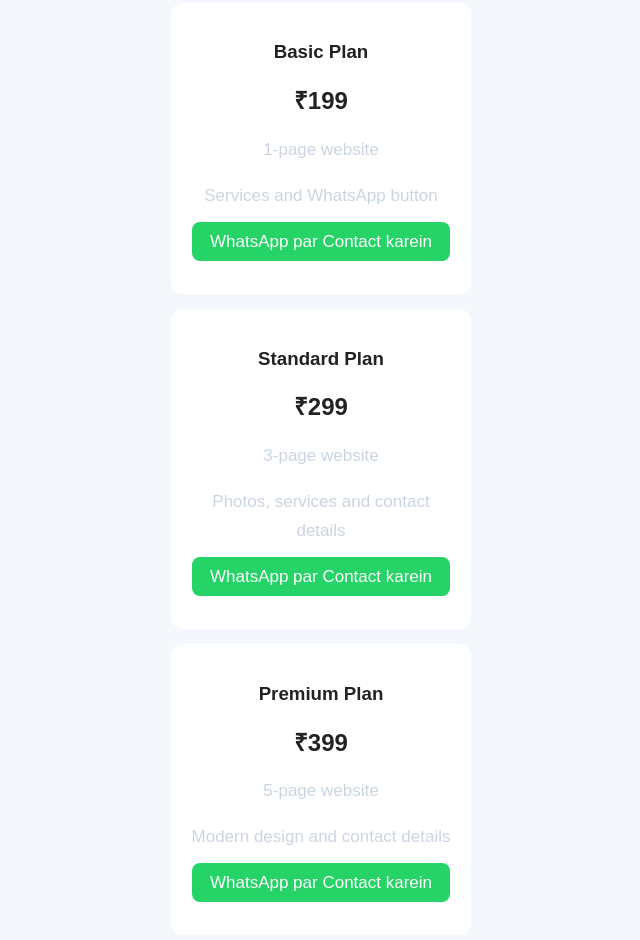
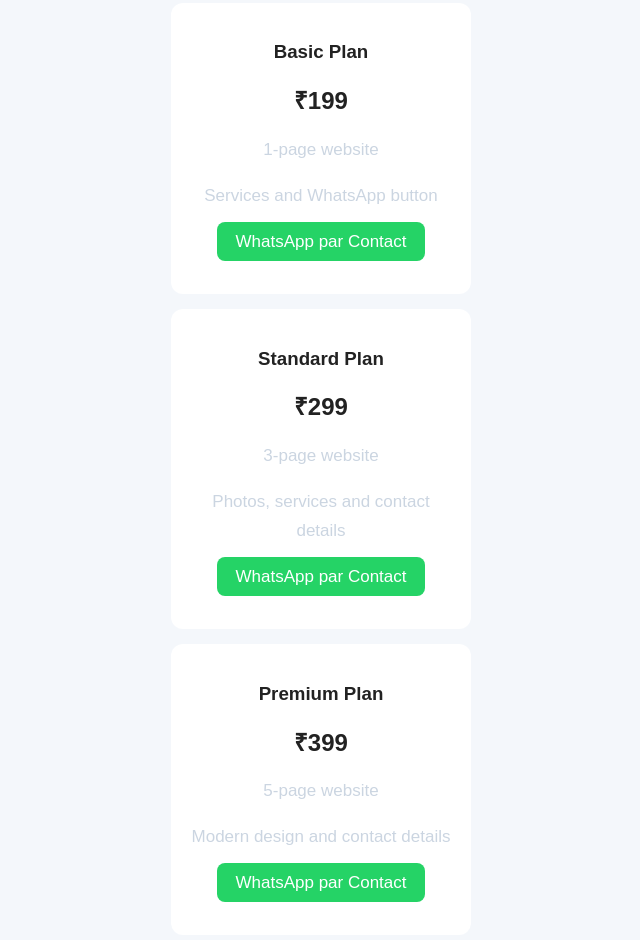
Before and after one commit to chahatpandey409-collab/smart-site-ai-, a plain HTML site: page index.html in a window 1280 px wide. Shown: the part 1616-2556 px from the top of the page, without its empty margins (319-959 px from the left). Drawn offline with Linux system fonts and the light colour scheme.

Commit message:
Update WhatsApp button text

```diff
--- a/index.html
+++ b/index.html
@@ -75,7 +75,7 @@ footer{text-align:center;padding:25px;background:#111831;color:#cbd5e1}
     <h2>₹199</h2>
     <p>1-page website</p>
     <p>Services and WhatsApp button</p>
-    <p><a href="https://wa.me/919334329085" style="background:#25D366;color:white;padding:10px 18px;border-radius:8px;text-decoration:none;">WhatsApp par Contact karein</a></p>
+    <p><a href="https://wa.me/919334329085" style="background:#25D366;color:white;padding:10px 18px;border-radius:8px;text-decoration:none;">WhatsApp par Contact</a></p>
   </div>
 
   <div style="background:white;padding:20px;margin:15px auto;border-radius:12px;max-width:300px;">
@@ -83,7 +83,7 @@ footer{text-align:center;padding:25px;background:#111831;color:#cbd5e1}
     <h2>₹299</h2>
     <p>3-page website</p>
     <p>Photos, services and contact details</p>
-    <p><a href="https://wa.me/919334329085" style="background:#25D366;color:white;padding:10px 18px;border-radius:8px;text-decoration:none;">WhatsApp par Contact karein</a></p>
+    <p><a href="https://wa.me/919334329085" style="background:#25D366;color:white;padding:10px 18px;border-radius:8px;text-decoration:none;">WhatsApp par Contact</a></p>
   </div>
 
   <div style="background:white;padding:20px;margin:15px auto;border-radius:12px;max-width:300px;">
@@ -91,7 +91,7 @@ footer{text-align:center;padding:25px;background:#111831;color:#cbd5e1}
     <h2>₹399</h2>
     <p>5-page website</p>
     <p>Modern design and contact details</p>
-    <p><a href="https://wa.me/919334329085" style="background:#25D366;color:white;padding:10px 18px;border-radius:8px;text-decoration:none;">WhatsApp par Contact karein</a></p>
+    <p><a href="https://wa.me/919334329085" style="background:#25D366;color:white;padding:10px 18px;border-radius:8px;text-decoration:none;">WhatsApp par Contact</a></p>
   </div>
 </section>
 </body>
```
